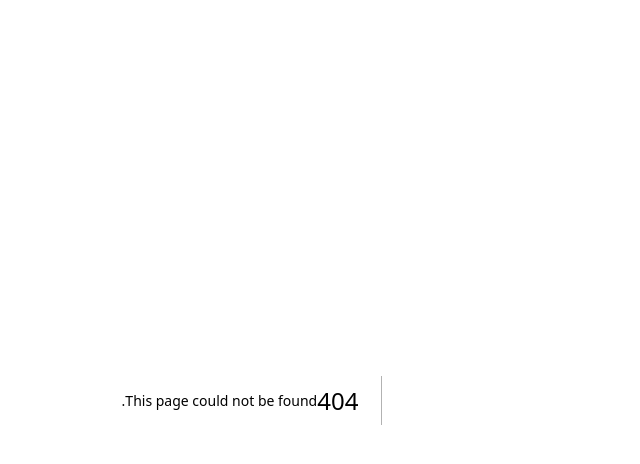
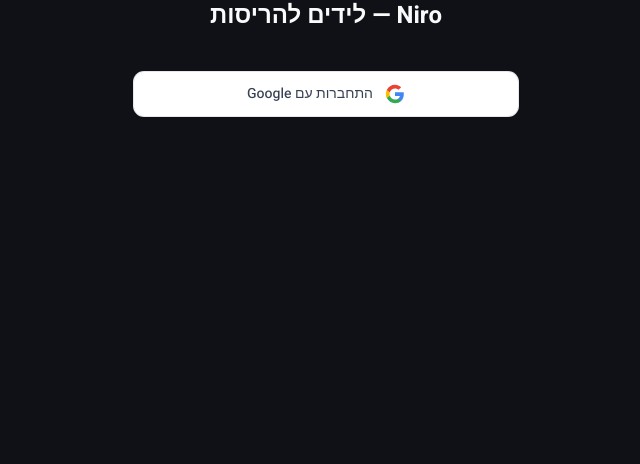
Before and after one commit to Nirtalmor2/demolition-leads, a Next.js app: page /login in a window 1280 px wide. Before the commit this address had no page. Shown: the top 464 px of the page, without its empty margins (420-1060 px from the left). Built offline with nearby package versions, Linux system fonts and the light colour scheme; no server answers.

Commit message:
Add Google login with code-defined allowlist (production only)

```diff
--- a/package.json
+++ b/package.json
@@ -24,6 +24,7 @@
     "l": "^0.6.0",
     "lucide-react": "^1.23.0",
     "next": "16.2.7",
+    "next-auth": "^5.0.0-beta.31",
     "prisma": "^6.19.3",
     "proj4": "^2.20.8",
     "react": "19.2.4",
--- /dev/null
+++ b/src/app/api/auth/[...nextauth]/route.ts
@@ -0,0 +1,3 @@
+import { handlers } from "@/auth";
+
+export const { GET, POST } = handlers;
--- /dev/null
+++ b/src/app/login/page.tsx
@@ -0,0 +1,48 @@
+import { signIn, auth } from "@/auth";
+import { redirect } from "next/navigation";
+
+export default async function LoginPage() {
+  const session = await auth();
+  if (session) redirect("/");
+
+  return (
+    <div className="flex min-h-full flex-col items-center justify-center px-4">
+      <div className="w-full max-w-sm">
+        <h1 className="mb-10 text-center font-heebo text-2xl font-bold">
+          Niro — לידים להריסות
+        </h1>
+        <form
+          action={async () => {
+            "use server";
+            await signIn("google", { redirectTo: "/" });
+          }}
+        >
+          <button
+            type="submit"
+            className="flex w-full items-center justify-center gap-3 rounded-lg bg-white px-4 py-3 text-sm font-medium text-gray-700 shadow-sm ring-1 ring-gray-200 hover:bg-gray-50 hover:shadow transition-all"
+          >
+            <svg className="h-5 w-5" viewBox="0 0 24 24">
+              <path
+                d="M22.56 12.25c0-.78-.07-1.53-.2-2.25H12v4.26h5.92a5.06 5.06 0 0 1-2.2 3.32v2.77h3.57c2.08-1.92 3.28-4.74 3.28-8.1z"
+                fill="#4285F4"
+              />
+              <path
+                d="M12 23c2.97 0 5.46-.98 7.28-2.66l-3.57-2.77c-.98.66-2.23 1.06-3.71 1.06-2.86 0-5.29-1.93-6.16-4.53H2.18v2.84C3.99 20.53 7.7 23 12 23z"
+                fill="#34A853"
+              />
+              <path
+                d="M5.84 14.09c-.22-.66-.35-1.36-.35-2.09s.13-1.43.35-2.09V7.07H2.18C1.43 8.55 1 10.22 1 12s.43 3.45 1.18 4.93l2.85-2.22.81-.62z"
+                fill="#FBBC05"
+              />
+              <path
+                d="M12 5.38c1.62 0 3.06.56 4.21 1.64l3.15-3.15C17.45 2.09 14.97 1 12 1 7.7 1 3.99 3.47 2.18 7.07l3.66 2.84c.87-2.6 3.3-4.53 6.16-4.53z"
+                fill="#EA4335"
+              />
+            </svg>
+            התחברות עם Google
+          </button>
+        </form>
+      </div>
+    </div>
+  );
+}
--- /dev/null
+++ b/src/auth.ts
@@ -0,0 +1,16 @@
+import NextAuth from "next-auth";
+import Google from "next-auth/providers/google";
+import { isAuthorized } from "@/lib/authorized-users";
+
+export const { handlers, auth, signIn, signOut } = NextAuth({
+  providers: [Google],
+  callbacks: {
+    signIn({ profile }) {
+      return isAuthorized(profile?.email);
+    },
+  },
+  pages: {
+    signIn: "/login",
+    error: "/login",
+  },
+});
--- /dev/null
+++ b/src/lib/authorized-users.ts
@@ -0,0 +1,13 @@
+export const ALLOWED_EMAILS: string[] = [
+  "nirtalmor2@gmail.com",
+];
+
+export const ALLOWED_DOMAINS: string[] = [];
+
+export function isAuthorized(email?: string | null): boolean {
+  if (!email) return false;
+  const e = email.toLowerCase().trim();
+  if (ALLOWED_EMAILS.some((a) => a.toLowerCase().trim() === e)) return true;
+  const domain = e.split("@")[1] ?? "";
+  return ALLOWED_DOMAINS.some((d) => d.toLowerCase().trim() === domain);
+}
--- /dev/null
+++ b/src/proxy.ts
@@ -0,0 +1,30 @@
+import { NextResponse } from "next/server";
+import type { NextRequest } from "next/server";
+import { auth } from "@/auth";
+
+export async function proxy(request: NextRequest) {
+  if (process.env.VERCEL_ENV !== "production") {
+    return NextResponse.next();
+  }
+
+  const session = await auth();
+
+  const isLoginPage = request.nextUrl.pathname === "/login";
+  const isAuthApi = request.nextUrl.pathname.startsWith("/api/auth");
+
+  if (!session && !isLoginPage && !isAuthApi) {
+    const loginUrl = new URL("/login", request.url);
+    loginUrl.searchParams.set("callbackUrl", request.nextUrl.pathname);
+    return NextResponse.redirect(loginUrl);
+  }
+
+  if (session && isLoginPage) {
+    return NextResponse.redirect(new URL("/", request.url));
+  }
+
+  return NextResponse.next();
+}
+
+export const config = {
+  matcher: ["/((?!_next/static|_next/image|favicon.ico).*)"],
+};
```
Also changed, not shown: 1 other file (tests, documents, lock files or other folders).
